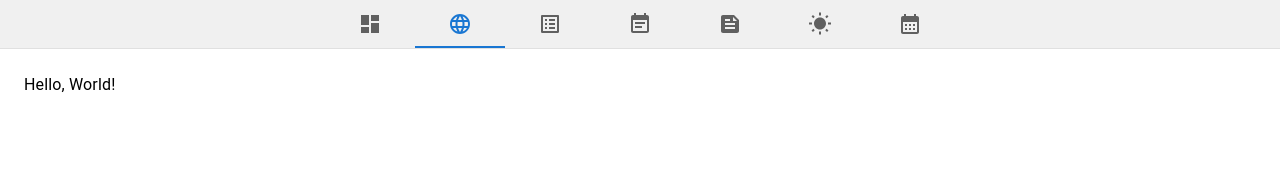
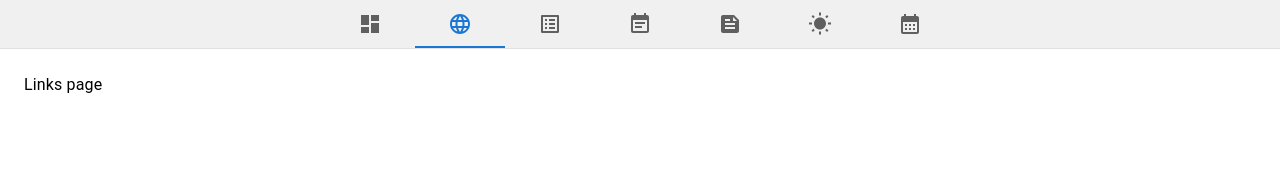
Before and after one commit to VaidasVa/DashboardV2, a React (Vite) app in the folder interface_react/: page / in a window 1280 px wide. Both pictures are taken after a click on the tab 460 px from the left and 24 px from the top of the page. Shown: the top 171 px of the page. Built offline with nearby package versions, Linux system fonts and the light colour scheme.

Commit message:
Added page structure to interface

```diff
--- a/interface_react/src/App.jsx
+++ b/interface_react/src/App.jsx
@@ -9,16 +9,22 @@ import LanguageIcon from "@mui/icons-material/Language";
 import ListAltIcon from "@mui/icons-material/ListAlt";
 import {CalendarMonth, EventNote, Feed, WbSunny} from "@mui/icons-material";
 import TabPanel from "@mui/lab/TabPanel";
-import Test from "./components/Test.jsx";
+import Links from "./components/Links.jsx";
+import Main from "./components/Main.jsx";
+import Todos from "./components/Todos.jsx";
+import Notes from "./components/Notes.jsx";
+import News from "./components/News.jsx";
+import Weather from "./components/Weather.jsx";
+import Calendar from "./components/Calendar.jsx";
 
 
 function App() {
-    const [value, setValue] = React.useState('1');
+    const [value, setValue] = React.useState("dashboard");
 
     const handleChange = (event, newValue) => {
         setValue(newValue);
     };
-    // const secondary = red[500]; // #f44336
+
 
     return (
         <React.Fragment>
@@ -40,13 +46,13 @@ function App() {
                             <Tab icon={<CalendarMonth/>} aria-label="calendar" value="calendar"/>
                         </TabList>
                     </Box>
-                    <TabPanel value="dashboard"><Test/></TabPanel>
-                    <TabPanel value="links"><Test/></TabPanel>
-                    <TabPanel value="todos"><Test/></TabPanel>
-                    <TabPanel value="notes"><Test/></TabPanel>
-                    <TabPanel value="news"><Test/></TabPanel>
-                    <TabPanel value="weather"><Test/></TabPanel>
-                    <TabPanel value="calendar"><Test/></TabPanel>
+                    <TabPanel value="dashboard"><Main/></TabPanel>
+                    <TabPanel value="links"><Links/></TabPanel>
+                    <TabPanel value="todos"><Todos/></TabPanel>
+                    <TabPanel value="notes"><Notes/></TabPanel>
+                    <TabPanel value="news"><News/></TabPanel>
+                    <TabPanel value="weather"><Weather/></TabPanel>
+                    <TabPanel value="calendar"><Calendar/></TabPanel>
 
                 </TabContext>
 
--- /dev/null
+++ b/interface_react/src/components/Calendar.jsx
@@ -0,0 +1,7 @@
+export default function Calendar() {
+    return (
+        <>
+            Calendar page
+        </>
+    )
+}
--- /dev/null
+++ b/interface_react/src/components/Links.jsx
@@ -0,0 +1,7 @@
+export default function Links() {
+    return (
+        <>
+            Links page
+        </>
+    )
+}
--- a/interface_react/src/components/Main.jsx
+++ b/interface_react/src/components/Main.jsx
@@ -4,6 +4,8 @@ import * as React from 'react';
 export default function Main() {
 
     return (
-        <></>
+        <>
+            Main Page
+        </>
     );
 }
--- /dev/null
+++ b/interface_react/src/components/News.jsx
@@ -0,0 +1,7 @@
+export default function News() {
+    return (
+        <>
+            News page
+        </>
+    )
+}
--- /dev/null
+++ b/interface_react/src/components/Notes.jsx
@@ -0,0 +1,7 @@
+export default function Notes() {
+    return (
+        <>
+            Notes page
+        </>
+    )
+}
--- a/interface_react/src/components/Test.jsx
+++ /dev/null
@@ -1,7 +0,0 @@
-export default function Test() {
-    return (
-        <div>
-            Hello, World!
-        </div>
-    )
-}
--- /dev/null
+++ b/interface_react/src/components/Todos.jsx
@@ -0,0 +1,7 @@
+export default function Todos() {
+    return (
+        <>
+            Todos page
+        </>
+    )
+}
--- /dev/null
+++ b/interface_react/src/components/Weather.jsx
@@ -0,0 +1,7 @@
+export default function Weather() {
+    return (
+        <>
+            Weather page
+        </>
+    )
+}
```
